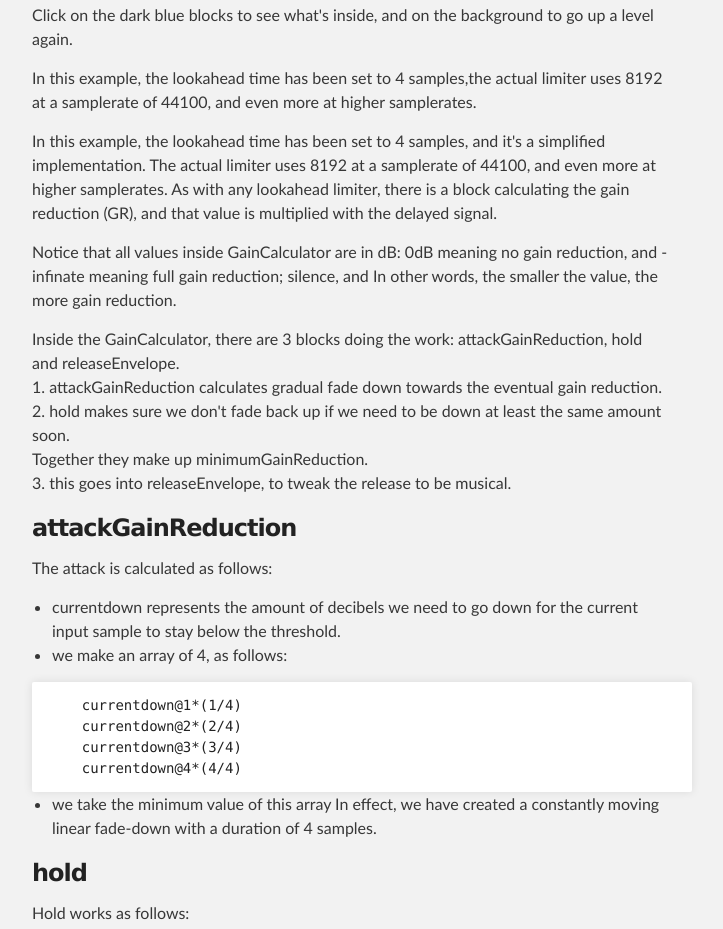
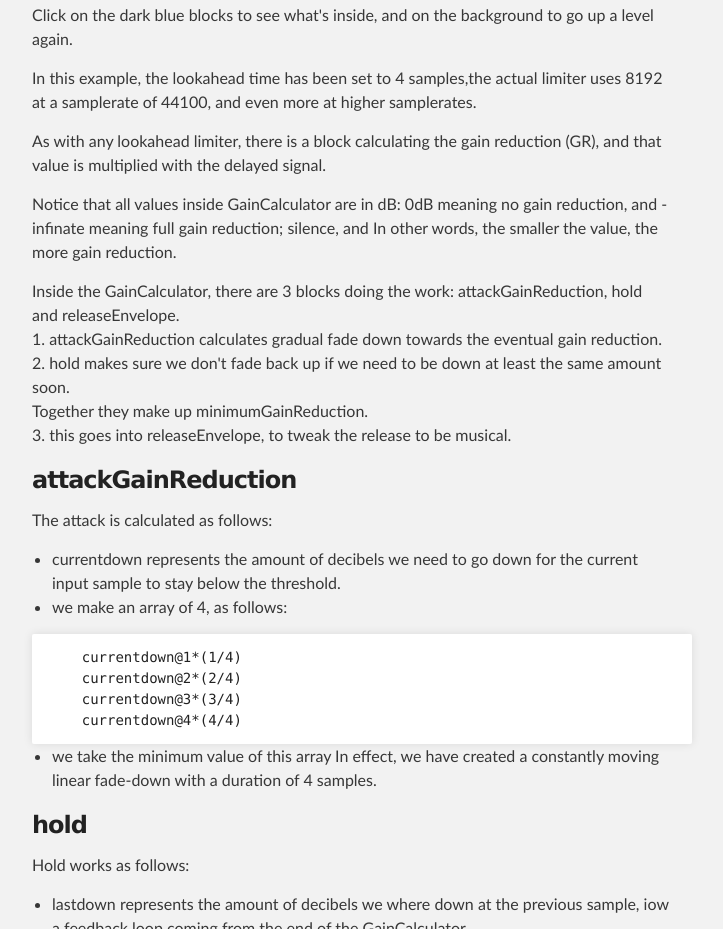
Before and after one commit to magnetophon/LazyLimiter, a plain HTML site: page index.html in a window 1280 px wide. Shown: the part 3439-4368 px from the top of the page, without its empty margins (288-1011 px from the left). Drawn offline with Linux system fonts and the light colour scheme.

Commit message:
fix merge error

```diff
--- a/index.html
+++ b/index.html
@@ -177,9 +177,7 @@ This is how the curve of the attack varies it's shape:
 
 <p>In this example, the lookahead time has been set to 4 samples,the actual limiter uses 8192 at a samplerate of 44100, and even more at higher samplerates.</p>
 
-<p>In this example, the lookahead time has been set to 4 samples, and it's a simplified implementation.
-The actual limiter uses 8192 at a samplerate of 44100, and even more at higher samplerates.
-As with any lookahead limiter, there is a block calculating the gain reduction (GR), and that value is multiplied with the delayed signal.</p>
+<p>As with any lookahead limiter, there is a block calculating the gain reduction (GR), and that value is multiplied with the delayed signal.</p>
 
 <p>Notice that all values inside GainCalculator are in dB:
 0dB meaning no gain reduction, and -infinate meaning full gain reduction; silence, and
```
